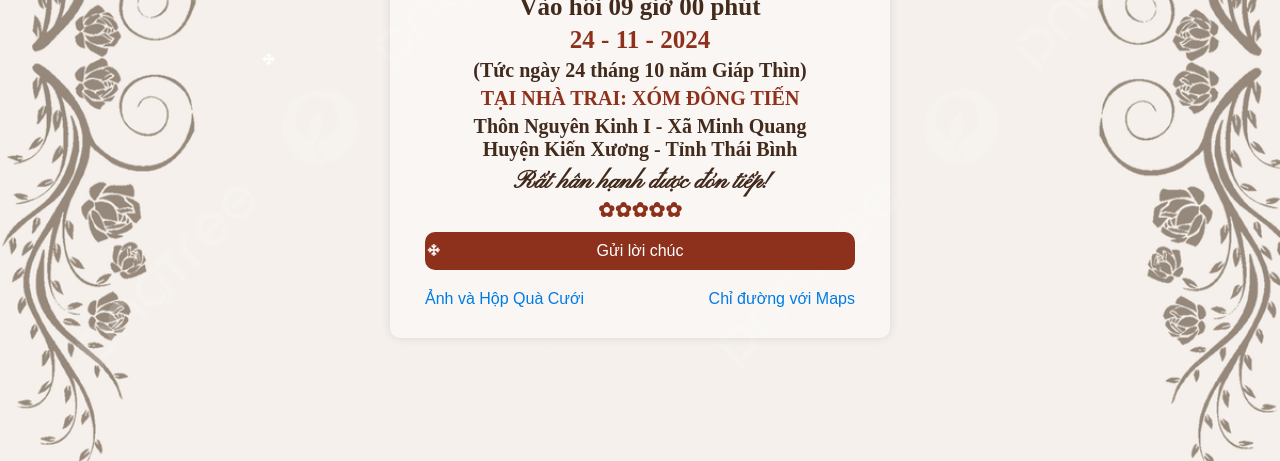
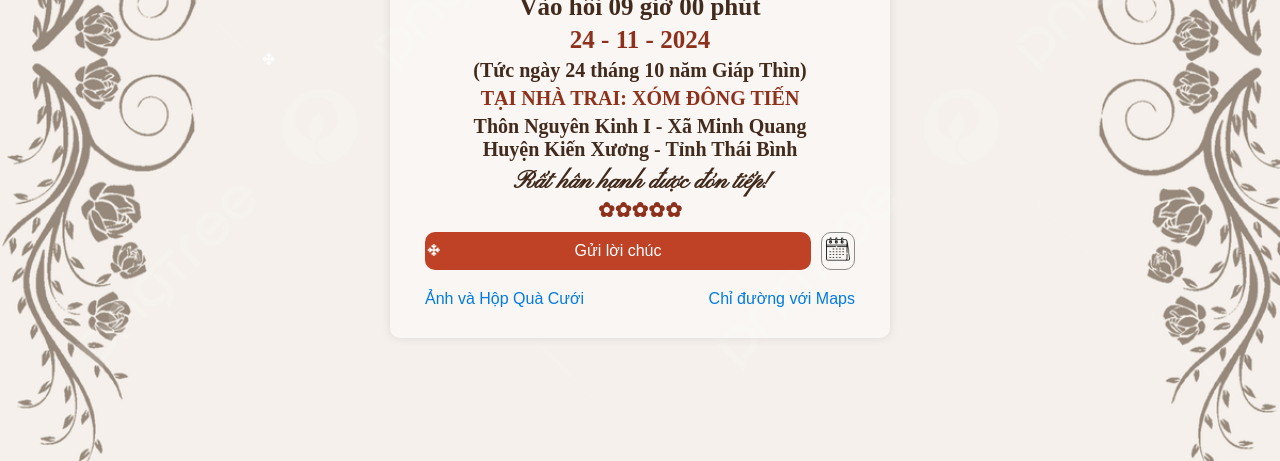
Before and after one commit to babanana98/hieu-nga-wedding-invitation, a plain HTML site: page groom/index.html in a window 1280 px wide. Shown: the part 339-800 px from the top of the page. Drawn offline with Linux system fonts and the light colour scheme; a web font is replaced by a local one.

Commit message:
feat: create button calendar

```diff
--- a/groom/index.html
+++ b/groom/index.html
@@ -257,6 +257,9 @@
         <p class="confirmation--normal confirmation--flower font-size__s3">✿✿✿✿✿</p>
         <div id="submitButtons" class="wish-button-wrapper">
           <button id="wishButton" class="btn-primary font-size__body" onclick="openModal()">Gửi lời chúc</button>
+          <a href="timeline/"><button class="btn-second font-size__body">
+            <img src="../images/calendar.png" alt="calendar icon" class="button-icon">
+          </button></a>
         </div>
       </section>
       <section class="footer">
--- a/groom/styles.css
+++ b/groom/styles.css
@@ -102,11 +102,44 @@ body {
 /* styling congratulation button*/
 .wish-button-wrapper {
   display: flex;
-  flex-direction: column;
+  flex-direction: row;
   padding: 10px 15px;
+  gap: 10px;
+}
+.btn-primary {
+  padding: 10px 20px;
+  border: none;
+  border-radius: 10px;
+  cursor: pointer;
+  transition: background-color 0.3s ease;
+  cursor: pointer;
+  background-color: #c04226;;
+  color: white;
+  flex-grow: 1;
+}
+.btn-primary:disabled {
+  background-color: #f4a07d;
+  cursor: not-allowed;
 }
 .btn-primary:hover {
-  background-color: #c04226;
+  background-color: #f4a07d;
+}
+.btn-second {
+  border: none;
+  border-radius: 10px;
+  cursor: pointer;
+  transition: background-color 0.3s ease;
+  cursor: pointer;
+  background-color: inherit;
+  padding: 4px;
+  border: #8c8c8c solid 1px;
+}
+.btn-second:hover {
+  background-color: #8c8c8c;
+}
+.btn-second .button-icon {
+  width: 24px;
+  height: 24px;
 }
 
 /* styling footer*/
@@ -191,20 +224,6 @@ svg.flakes {
   animation-delay: 4s, 2s;
 }
 /* Congratulations modle */
-.btn-primary {
-  padding: 10px 20px;
-  border: none;
-  border-radius: 10px;
-  cursor: pointer;
-  transition: background-color 0.3s ease;
-  cursor: pointer;
-  background-color: #8D311C;;
-  color: white;
-}
-.btn-primary:disabled {
-  background-color: #999;
-  cursor: not-allowed;
-}
 .modal {
   display: none;
   position: fixed;
```
